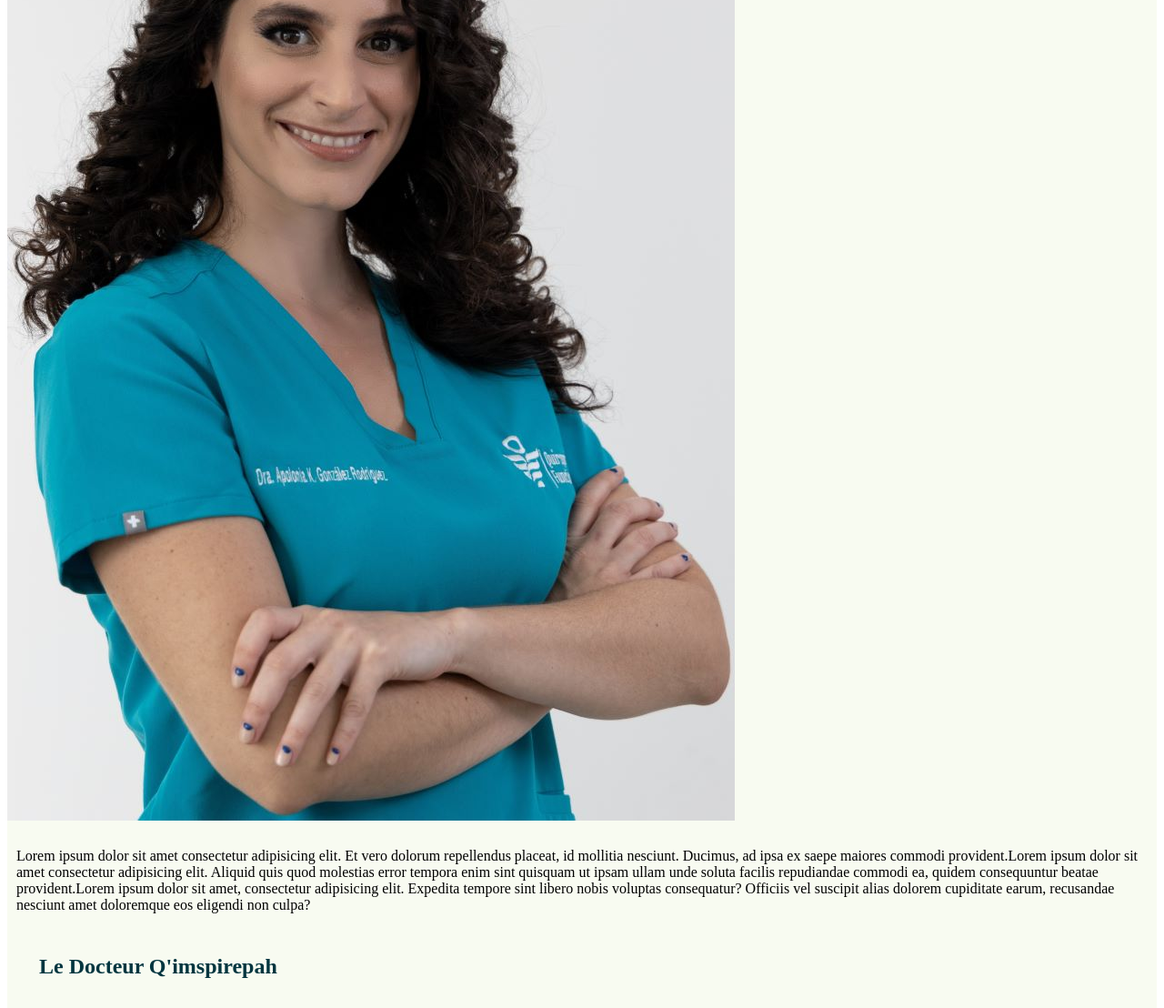
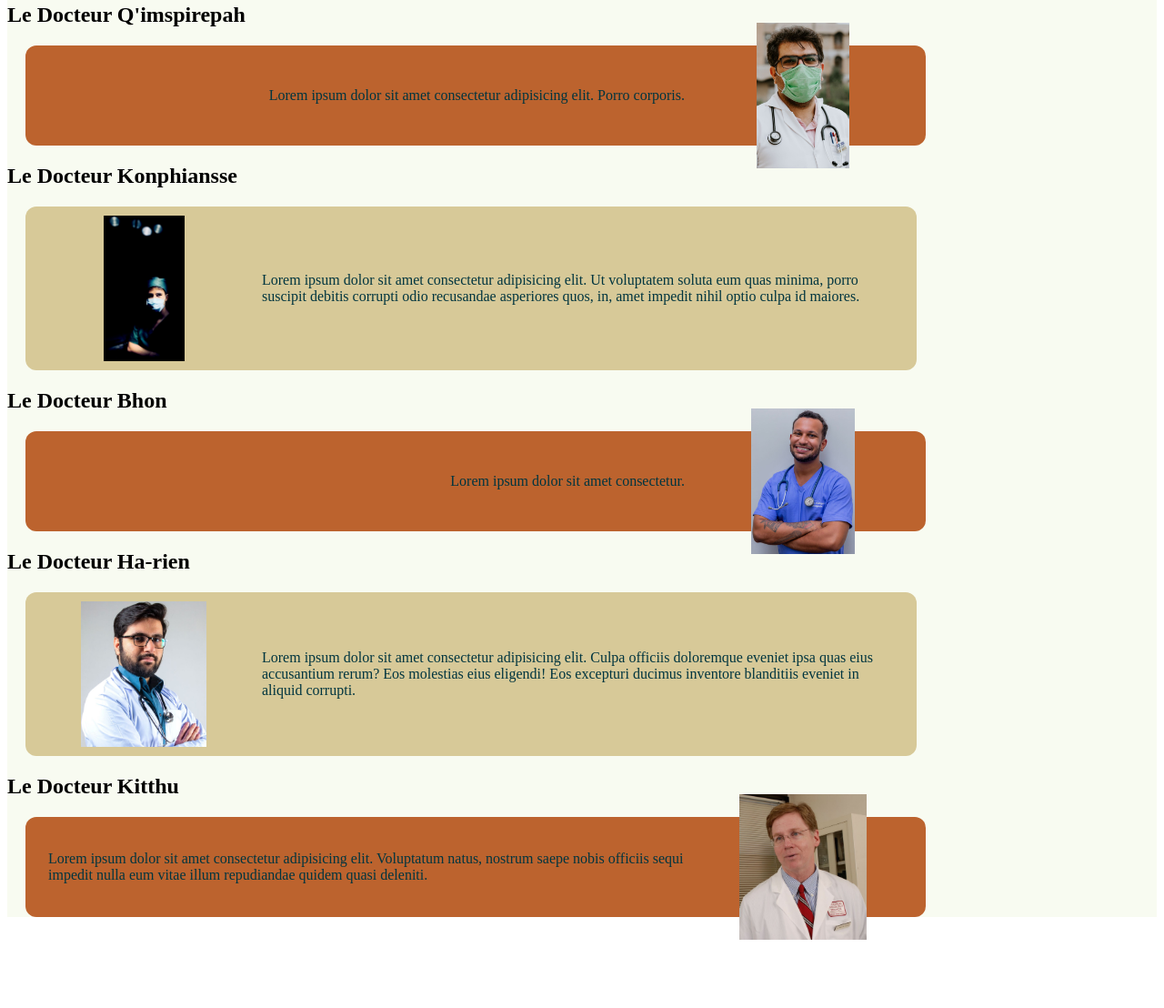
Before and after one commit to EloiseDuf/projet_1_Le_Labo, a plain HTML site: page teams.html in a window 1280 px wide. Shown: the part 424-1532 px from the top of the page at 91% size. After the commit the page ends 1457 px from the top, so only its background shows below. Drawn offline with Linux system fonts and the light colour scheme.

Commit message:
Update teams.html

```diff
--- a/teams.html
+++ b/teams.html
@@ -11,52 +11,41 @@
     <main>
     <h1>Notre équipe de chirurgiens au service de vos rêves :</h1>
         <section  class="doc">
-            <div class="docteur">
-                <div class="poulet">
-                    <h2 class="leftside">La Docteur Zebulon</h2>
-                    <img class="image"src="Pictures/med5-1.jpg" alt="La Docteur Zebulon grande chirurgienne de ...">
-                </div>
-            <p>Lorem ipsum dolor sit amet consectetur adipisicing elit. Et vero dolorum repellendus placeat, id mollitia nesciunt. Ducimus, ad ipsa ex saepe maiores commodi provident.Lorem ipsum dolor sit amet consectetur adipisicing elit. Aliquid quis quod molestias error tempora enim sint quisquam ut ipsam ullam unde soluta facilis repudiandae commodi ea, quidem consequuntur beatae provident.Lorem ipsum dolor sit amet, consectetur adipisicing elit. Expedita tempore sint libero nobis voluptas consequatur? Officiis vel suscipit alias dolorem cupiditate earum, recusandae nesciunt amet doloremque eos eligendi non culpa?</p>
+            <h2 class="docteur">La Docteur Zebulon</h2>
+            <div class="leftside">
+                <img class="imag" src="Pictures/med5-1.jpg" alt="La Docteur Zebulon grande chirurgienne de ...">
+                <p>Lorem ipsum dolor sit amet consectetur adipisicing elit. Et vero dolorum repellendus placeat, id mollitia nesciunt. Ducimus, ad ipsa ex saepe maiores commodi provident.Lorem ipsum dolor sit amet consectetur adipisicing elit. Aliquid quis quod molestias error tempora enim sint quisquam ut ipsam ullam unde soluta facilis repudiandae commodi ea, quidem consequuntur beatae provident.Lorem ipsum dolor sit amet, consectetur adipisicing elit. Expedita tempore sint libero nobis voluptas consequatur? Officiis vel suscipit alias dolorem cupiditate earum, recusandae nesciunt amet doloremque eos eligendi non culpa?
+                </p>
             </div>
 
-            <div class="docteur">
-                <div class="poulet">
-                    <h2 class="rightside">Le Docteur Q'imspirepah</h2>
-                    <img  class="image"src="Pictures/med2-1.jpg" alt="Le Docteur Q'imspirepah grand chirurgien de ...">
-                </div>
-            <p>Lorem ipsum dolor sit amet consectetur adipisicing elit. Porro corporis.</p>
+            <h2 class="docteur">Le Docteur Q'imspirepah</h2>
+            <div class="rightside">
+                <img class="imag" src="Pictures/med2-1.jpg" alt="Le Docteur Q'imspirepah grand chirurgien de ...">
+                <p>Lorem ipsum dolor sit amet consectetur adipisicing elit. Porro corporis.</p>
             </div>
 
-            <div class="docteur">
-                <div class="poulet">
-                    <h2 class="leftside">Le Docteur Konphiansse</h2>
-                    <img  class="image"src="Pictures/med1-1.jpg" alt="Le Docteur Konphiansse grand chirurgien de ...">
-                </div>
-            <p>Lorem ipsum dolor sit amet consectetur adipisicing elit. Ut voluptatem soluta eum quas minima, porro suscipit debitis corrupti odio recusandae asperiores quos, in, amet impedit nihil optio culpa id maiores.</p>
+            <h2 class="docteur">Le Docteur Konphiansse</h2>
+            <div class="leftside">
+                <img class="imag" src="Pictures/med1-1.jpg" alt="Le Docteur Konphiansse grand chirurgien de ...">
+                <p>Lorem ipsum dolor sit amet consectetur adipisicing elit. Ut voluptatem soluta eum quas minima, porro suscipit debitis corrupti odio recusandae asperiores quos, in, amet impedit nihil optio culpa id maiores.</p>
             </div>
 
-            <div class="docteur">
-                <div class="poulet">
-                    <h2 class="rightside">Le Docteur Bhon</h2>
-                    <img  class="image"src="Pictures/med3-1.jpg" alt="Le Docteur Bhon grand chirurgien de ...">
-                </div>
-            <p>Lorem ipsum dolor sit amet consectetur.</p>
+            <h2 class="docteur">Le Docteur Bhon</h2>
+            <div class="rightside">
+                <img class="imag" src="Pictures/med3-1.jpg" alt="Le Docteur Bhon grand chirurgien de ...">
+                <p>Lorem ipsum dolor sit amet consectetur.</p>
             </div>
 
-            <div class="docteur">
-                <div class="poulet">
-                    <h2 class="leftside">Le Docteur Ha-rien</h2>
-                    <img  class="image"src="Pictures/med6-1.jpg" alt="Le Docteur Ha-rien grand chirurgien de ...">
-                </div>
-            <p>Lorem ipsum dolor sit amet consectetur adipisicing elit. Culpa officiis doloremque eveniet ipsa quas eius accusantium rerum? Eos molestias eius eligendi! Eos excepturi ducimus inventore blanditiis eveniet in aliquid corrupti.</p>
+            <h2 class="docteur">Le Docteur Ha-rien</h2>
+            <div class="leftside">
+                <img class="imag" src="Pictures/med6-1.jpg" alt="Le Docteur Ha-rien grand chirurgien de ...">
+                <p>Lorem ipsum dolor sit amet consectetur adipisicing elit. Culpa officiis doloremque eveniet ipsa quas eius accusantium rerum? Eos molestias eius eligendi! Eos excepturi ducimus inventore blanditiis eveniet in aliquid corrupti.</p>
             </div>
 
-            <div class="docteur">
-                <div class="poulet">
-                    <h2 class="rightside">Le Docteur Kitthu</h2>
-                    <img  class="image"src="Pictures/med4-1.jpg" alt="Le Docteur Kitthu grand chirurgien de ...">
-                </div>
-            <p>Lorem ipsum dolor sit amet consectetur adipisicing elit. Voluptatum natus, nostrum saepe nobis officiis sequi impedit nulla eum vitae illum repudiandae quidem quasi deleniti. </p>
+            <h2 class="docteur">Le Docteur Kitthu</h2>
+            <div class="rightside">
+                <img class="imag" src="Pictures/med4-1.jpg" alt="Le Docteur Kitthu grand chirurgien de ...">
+                <p>Lorem ipsum dolor sit amet consectetur adipisicing elit. Voluptatum natus, nostrum saepe nobis officiis sequi impedit nulla eum vitae illum repudiandae quidem quasi deleniti. </p>
             </div>
         </section>
     </main>
```
